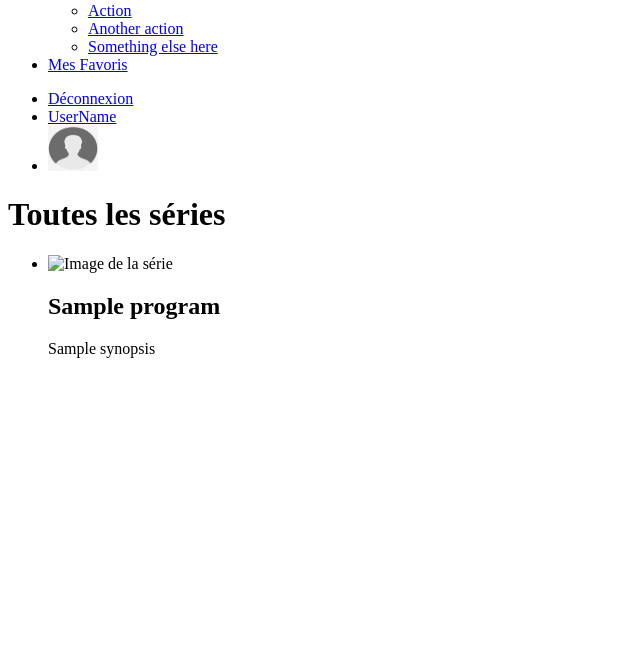
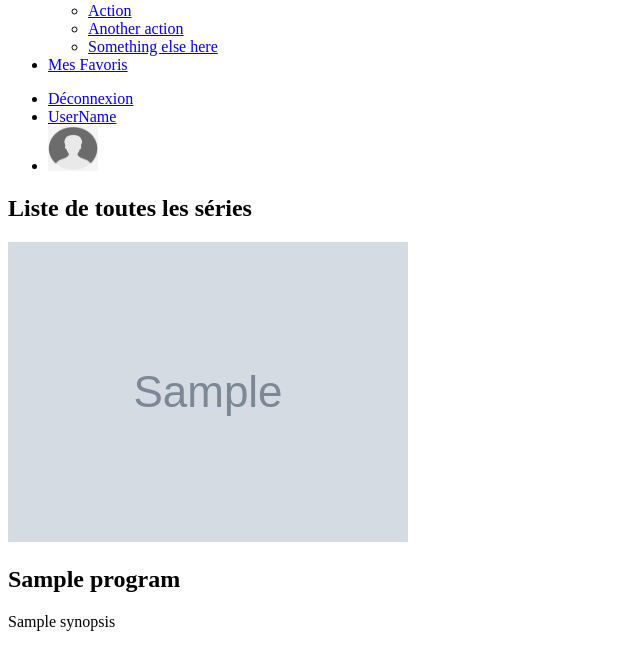
Before and after one commit to KevynSola/WCS-Symfony-Quest, a Symfony app: template templates/program/index.html.twig in a window 1280 px wide. Shown: the part 248-895 px from the top of the page, without its empty margins (0-640 px from the left). Before the commit the page ends 606 px from the top, so only its background shows below. Run offline with Twig, Linux system fonts and the light colour scheme; the template is opened without the code that fills it: most values are stand-ins (such as "Sample title", 1, 10 or a date in 2020); grey boxes marked "Sample" are stand-in pictures; some libraries are stand-ins or nearby versions.

Commit message:
add fixtures programs

```diff
--- a/assets/app.js
+++ b/assets/app.js
@@ -7,7 +7,8 @@
 
 // any CSS you import will output into a single css file (app.css in this case)
 import './styles/app.scss';
-import './styles/root.scss';
+import './styles/header.scss';
+import './styles/categories.scss';
 
 // start the Stimulus application
 import './bootstrap';
--- a/templates/_navbar.html.twig
+++ b/templates/_navbar.html.twig
@@ -1,5 +1,5 @@
-<nav class="navbar navbar-expand-lg bg-valid">
-	<div class="container-fluid">
+<nav class="navbar navbar-expand-lg bg-valid p-0">
+	<div class="container-fluid px-0">
 		<img src="{{ asset('build/images/wcs.png') }}" alt="Logo" width="50" height="62">
 		<a class="navbar-brand bg-secondary text-light fw-bold p-3" href="/">Wild Series</a>
 		<button class="navbar-toggler" type="button" data-bs-toggle="collapse" data-bs-target="#navbarSupportedContent" aria-controls="navbarSupportedContent" aria-expanded="false" aria-label="Toggle navigation">
--- a/templates/program/index.html.twig
+++ b/templates/program/index.html.twig
@@ -5,18 +5,22 @@
 {% endblock %}
 
 {% block body %}
-	<div class="container">
-		<h1 class="p-4 text-center">Toutes les séries</h1>
-		<ul>
-			{% for program in programs %}
-				<li>
-					<div class="card">
-                        <img src="#" alt="Image de la série">
-                        <h2>{{program.title}}</h2>
-                        <p>{{program.synopsis}}</p>
+	<section class="section-categories">
+		<h1 class="p-4 text-center">Liste de toutes les séries</h1>
+		<div class="container">
+			<div class="row">
+				{% for program in programs %}
+					<div class="col-12 col-sm-4 col-md-3 g-4 mb-4">
+						<div class="card">
+							<img src="{{program.poster}}" class="rounded-top img-card" alt="Image de la série">
+							<div class="card-body">
+								<h2 class="text-dark">{{program.title}}</h2>
+								<p class="text-dark">{{program.synopsis}}</p>
+							</div>
+						</div>
 					</div>
-				</li>
-			{% endfor %}
-		</ul>
-	</div>
+				{% endfor %}
+			</div>
+		</div>
+	</section>
 {% endblock %}
```
Also changed, not shown: assets/styles/app.scss (+28 -0 lines), assets/styles/categories.scss (added, +14 -0 lines), assets/styles/header.scss (added, +19 -0 lines), assets/styles/root.scss (deleted, +0 -28 lines), src/Controller/ProgramController.php (+3 -4 lines), src/DataFixtures/ProgramFixtures.php (+10 -6 lines), templates/index.html.twig (+7 -2 lines), assets/images/alice-in-wonderland-alice-alice-madness-returns-wallpaper-preview.jpg (added), assets/images/cat-hat-alice-in-wonderland-cheshire-cat-wallpaper-preview.jpg (added), assets/images/flowers-gate-alice-in-wonderland-tim-burton-wallpaper-preview.jpg (added), assets/images/movie-alice-in-wonderland-2010-colorful-fantasy-wallpaper-preview.jpg (added).
